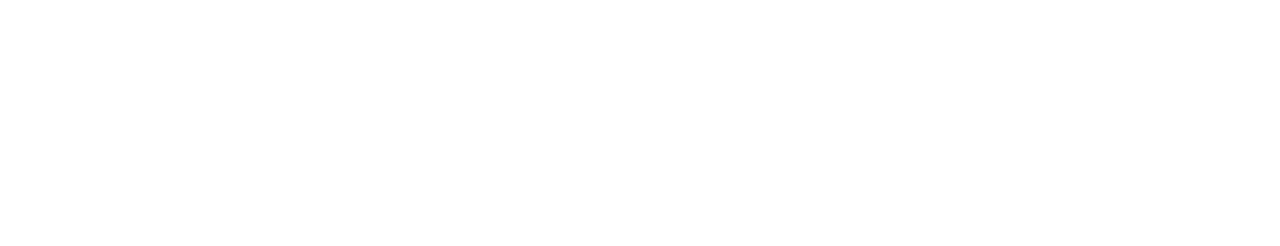
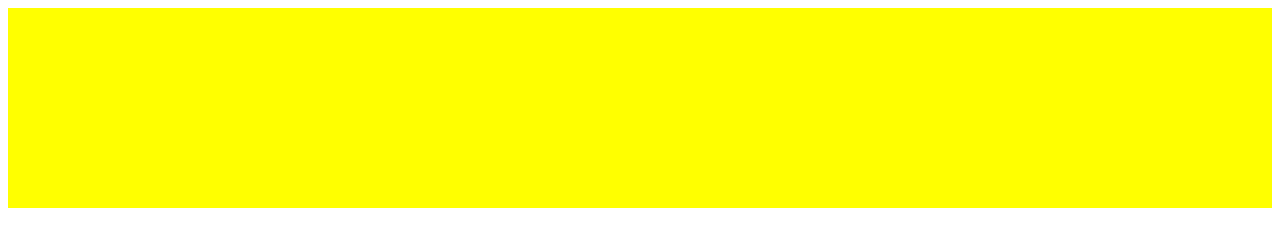
Before and after one commit to mdaljac/todoListApp, a plain HTML site: page index.html in a window 1280 px wide. Drawn offline with Linux system fonts and the light colour scheme.

Commit message:
test1
div1 commit to test1 branch

```diff
--- a/index.html
+++ b/index.html
@@ -8,5 +8,9 @@
 </head>
 <body>
 
+	<div class="test1"></div>
+
+
+
 </body>
 </html>
```
